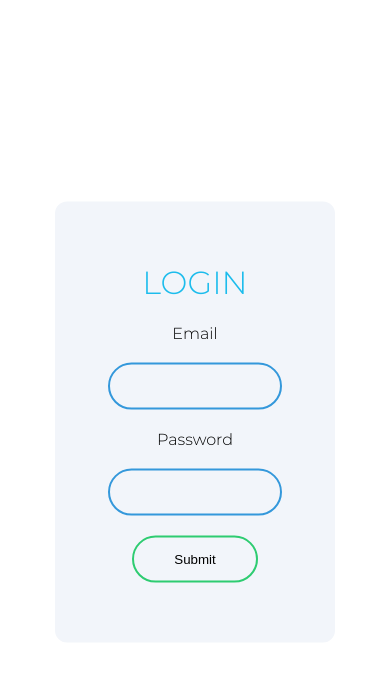
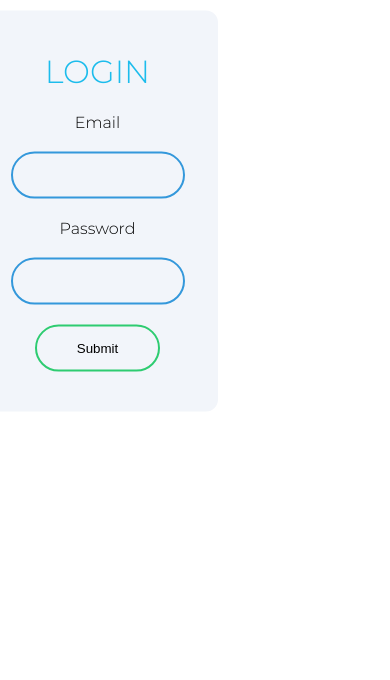
Before and after one commit to Eduardo4199/wolox-challenge, a React (Create React App) app: page /Login in a window 390 px wide. Shown: the top 680 px of the page. Built offline with nearby package versions, Linux system fonts and the light colour scheme.

Commit message:
Se agrega redireccion al registro.

```diff
--- a/src/assets/css/login.css
+++ b/src/assets/css/login.css
@@ -82,17 +82,18 @@
 @media screen and (max-width: 500px) {
     body{
         margin: 0;
-        padding: 0;
+        padding: 20;
         font-family: 'Montserrat';
         background: white;
+        overflow: auto;
     }
 
     .loginForm{
         width: 200px;
-        padding: 40px;
+        padding: 20px;
         position: absolute;
-        top: 50%;
-        left: 50%;
+        top: 25%;
+        left: 25%;
         transform: translate(-50%,-50%);
         background: #f2f5fa;
         border-radius: 12px;
--- a/src/pages/register.jsx
+++ b/src/pages/register.jsx
@@ -1,5 +1,6 @@
 import React, {Fragment, useEffect, useState} from "react";
 import {useForm, Controller} from "react-hook-form";
+import {useHistory} from "react-router-dom";
 import {registerService} from "../services/register.service";
 import "../assets/css/register.css";
 
@@ -7,18 +8,20 @@ export function Register(props) {
     const [countries, setCountries] = useState([]);
     const [states, setStates] = useState([]);
     const [selectedCountry, setSelectedCountry] = useState();
-
+    const history = useHistory();
     const {register, handleSubmit, control, errors, getValues} = useForm();
     const onSubmit = (data) => {
-        registerService.registerUser(data);
+        registerService.registerUser(data).then((data) =>{
+            console.log(data);
+        });
     };
 
     useEffect(() => {
-        setCountries(registerService.getCountries);
         let user = JSON.parse(localStorage.getItem("loggedUser"));
         if (user) {
             history.push("/Technologies");
         }
+        setCountries(registerService.getCountries);
     }, []);
 
     useEffect(() => {
--- a/src/services/register.service.js
+++ b/src/services/register.service.js
@@ -20,8 +20,8 @@ function getStates(country) {
     return countriesStates;
 }
 
-function registerUser(params) {
-    let result = callApi("signup", "POST", params);
+async function registerUser(params) {
+    let result = await callApi("signup", "POST", params);
     let data = {
         "name": params.name,
         "last_name": params.last_name,
@@ -31,6 +31,7 @@ function registerUser(params) {
         "password": params.password,
     };
     addUserDB(data);
+    console.log(result);
     return result == "qiowAS9ndnjLKSS32LaLAPlDKL2" ? true : false;
 }
 
```
